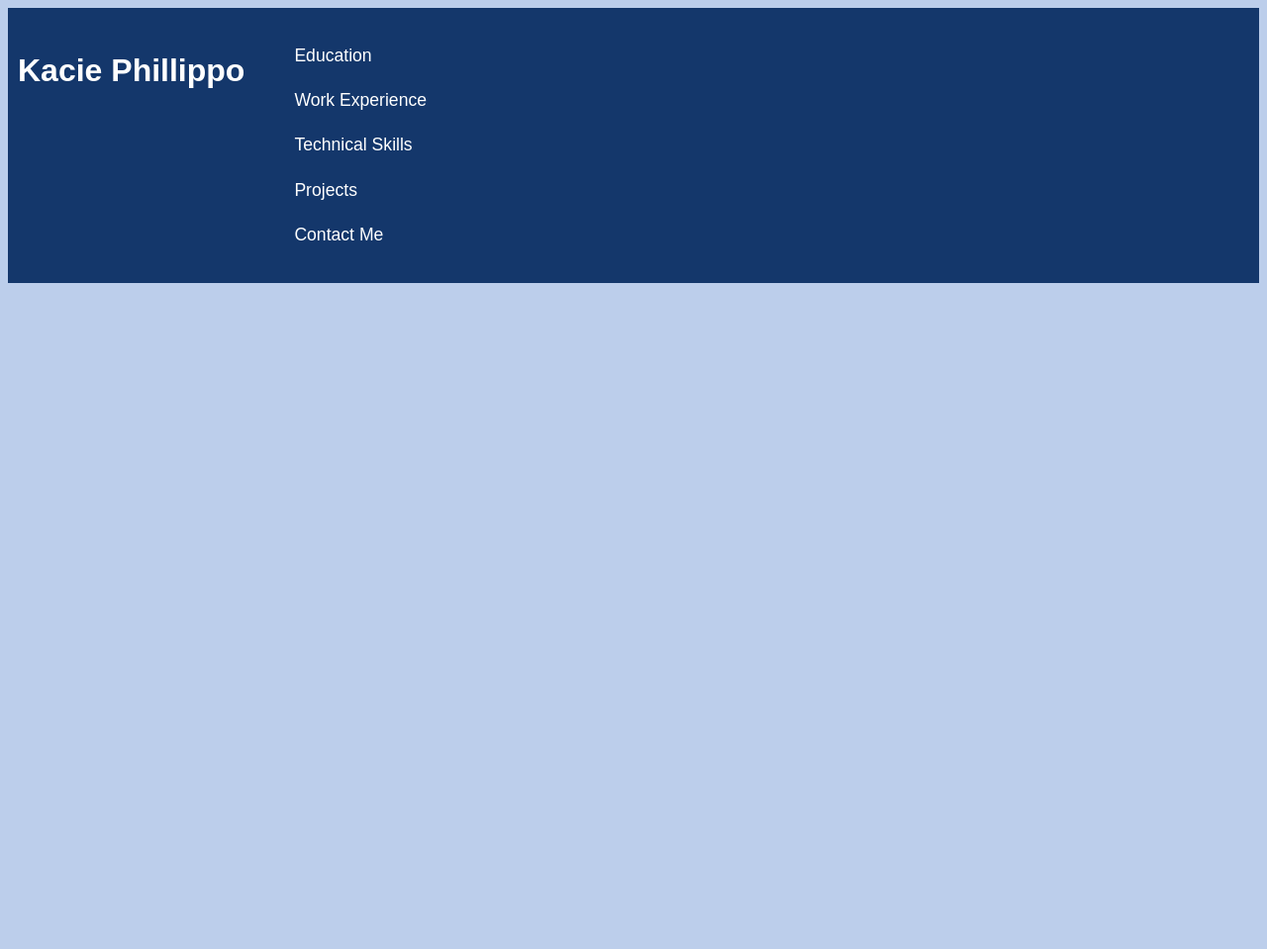
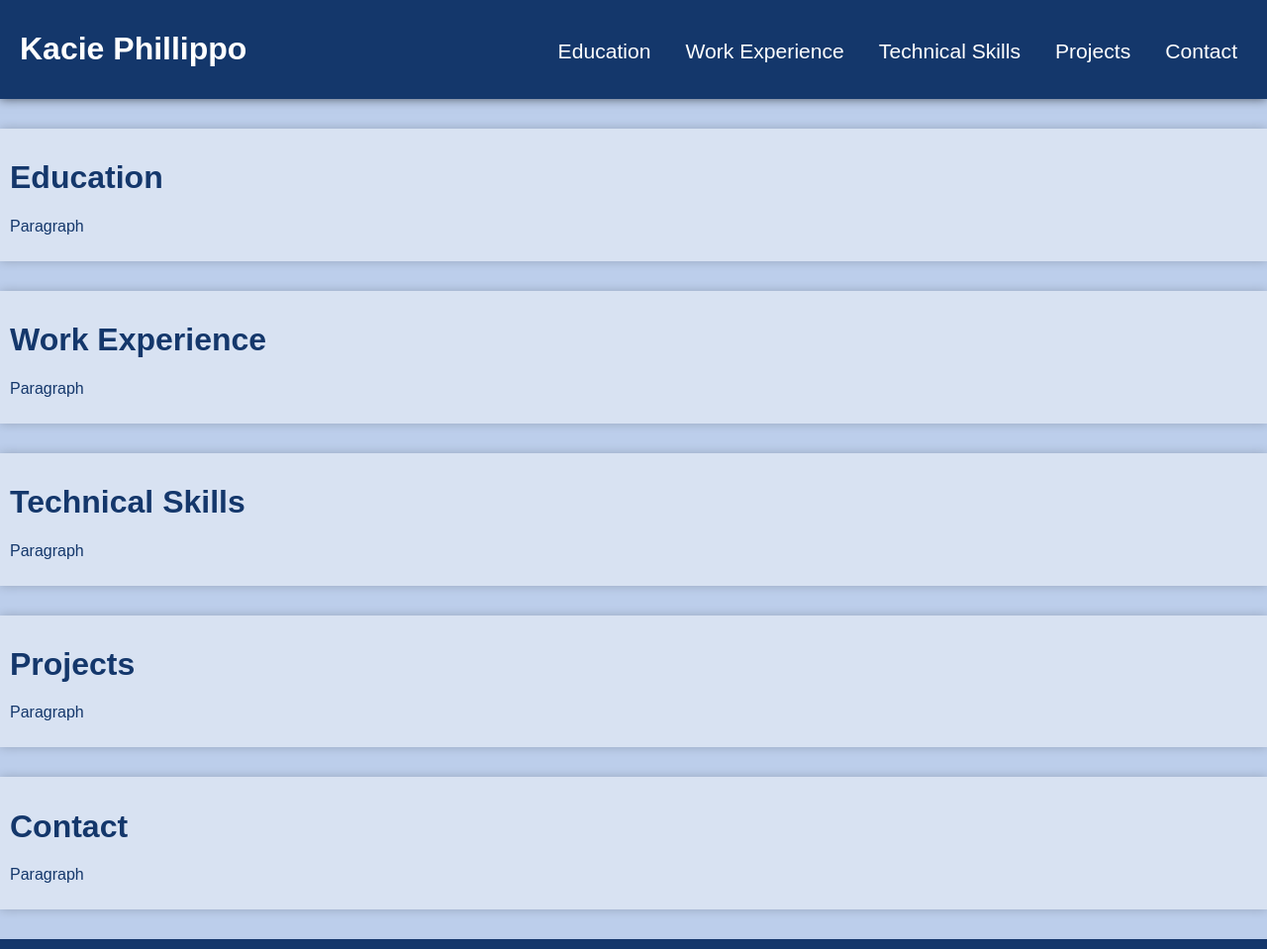
Before and after one commit to kphillippo/kphillippo.github.io, a plain HTML site: page index.html in a window 1280 px wide. Shown: the whole page at 99% size. Before the commit the page ends 800 px from the top, so only its background shows below. Drawn offline with Linux system fonts and the light colour scheme.

Commit message:
Design changes
fixed header design, added footer, added placeholders for site content

```diff
--- a/index.html
+++ b/index.html
@@ -11,12 +11,50 @@
     <div class="navbar">
         <h1>Kacie Phillippo</h1>
         <ul>
-            <li><a href="#about-me">Education</a></li>
-            <li><a href="#about-me">Work Experience</a></li>
-            <li><a href="#about-me">Technical Skills</a></li>
+            <li><a href="#education">Education</a></li>
+            <li><a href="#experience">Work Experience</a></li>
+            <li><a href="#skills">Technical Skills</a></li>
             <li><a href="#projects">Projects</a></li>
-            <li><a href="#contact-information">Contact Me</a></li>
+            <li><a href="#contact">Contact</a></li>
         </ul>
+    </div>
+
+    <div class="container">
+        <div class="section" id="education">
+            <h1>Education</h1>
+            <p>Paragraph</p>
+        </div>
+    </div>
+
+    <div class="container">
+        <div class="section" id="experience">
+            <h1>Work Experience</h1>
+            <p>Paragraph</p>
+        </div>
+    </div>
+
+    <div class="container">
+        <div class="section" id="skills">
+            <h1>Technical Skills</h1>
+            <p>Paragraph</p>
+        </div>
+    </div>
+
+    <div class="container">
+        <div class="section" id="projects">
+            <h1>Projects</h1>
+            <p>Paragraph</p>
+        </div>
+    </div>
+
+    <div class="container">
+        <div class="section" id="contact">
+            <h1>Contact</h1>
+            <p>Paragraph</p>
+        </div>
+    </div>
+
+    <div class="footer">
     </div>
 </body>
 
--- a/style.css
+++ b/style.css
@@ -1,20 +1,23 @@
 body {
     font-family: Arial, sans-serif;
-    line-height: 2;
     background-color: #bcceeb;
+    padding: 0px;
+    margin: 0px;
 }
 
 .navbar {
     display: flex;
+    justify-content: space-between;
+    align-items: center;
     background-color: #14376b;
-    background-size: cover;
-    background-position: center;
-    padding: 10px;
+    padding: 10px 20px;
     color: white;
     position: sticky;
+    z-index: 800;
+    box-shadow: 0 0 10px rgba(0, 0, 0, 0.6);
 }
 
-.navbar h1 { /*nav bar title*/
+.navbar h1 {
     font-size: 2em;
     color: white;
     text-decoration: none;
@@ -22,10 +25,16 @@ body {
 
 .navbar ul {
     list-style: none;
+    display: flex;
+    font-size: 1.2em;
+}
+
+.navbar ul li {
+    margin-left: 15px;
+    padding-top: 5px;
 }
 
 .navbar ul li a { /*nav bar subtitles*/
-    display: flex;
     color: white;
     text-decoration: none;
     font-size: 1.1em;
@@ -36,3 +45,27 @@ body {
     background-color: #31568f;
     border-radius: 5%;
 }
+
+.container {
+    width: 100%;
+    padding: 10px;
+    margin-top: 30px;
+    margin-bottom: 30px;
+    background-color: #d8e2f2;
+    color: #14376b;
+    box-sizing: border-box;
+    box-shadow: 0 0 10px rgba(0, 0, 0, 0.2);
+    position: relative;
+}
+
+.section {
+    border-radius: 10px;
+}
+
+.footer{
+    background-color: #14376b;
+    width: 100%;
+    height: 10px;
+    position: static;
+    bottom: 0;
+}
```
